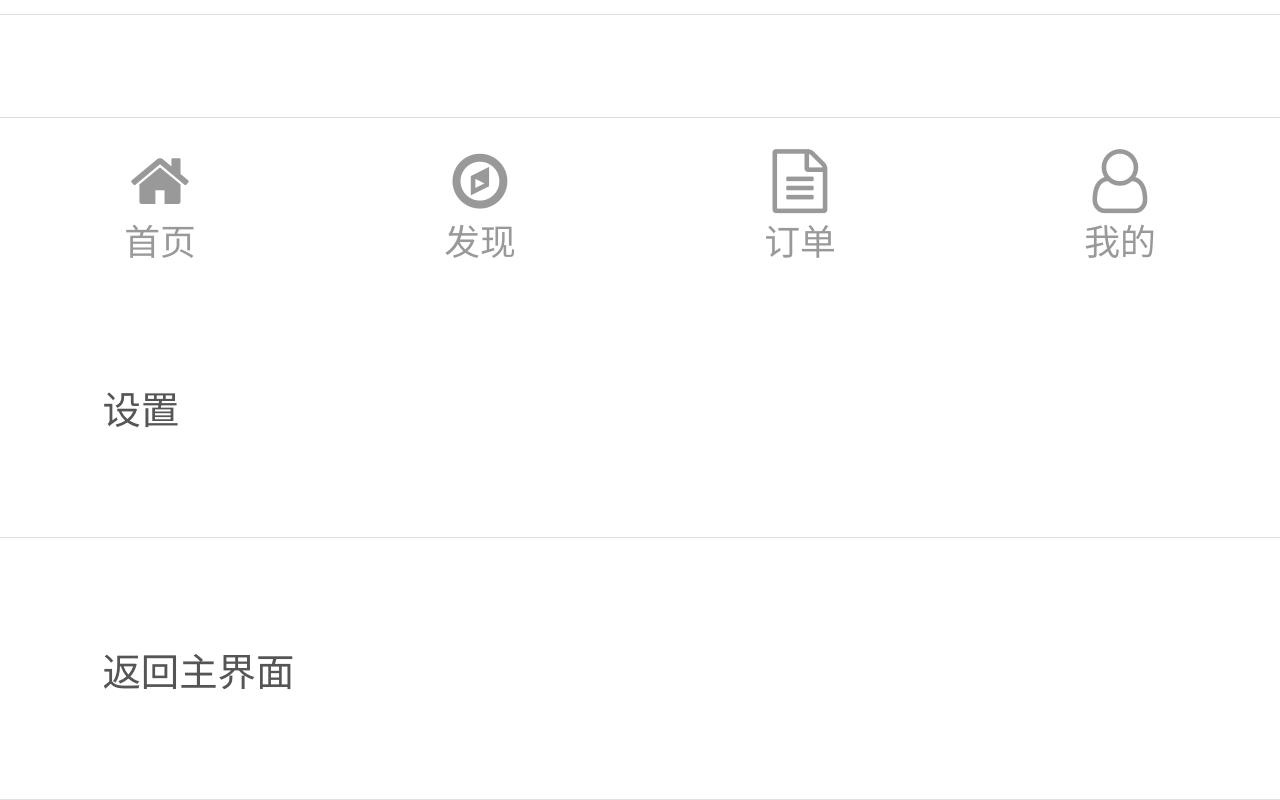
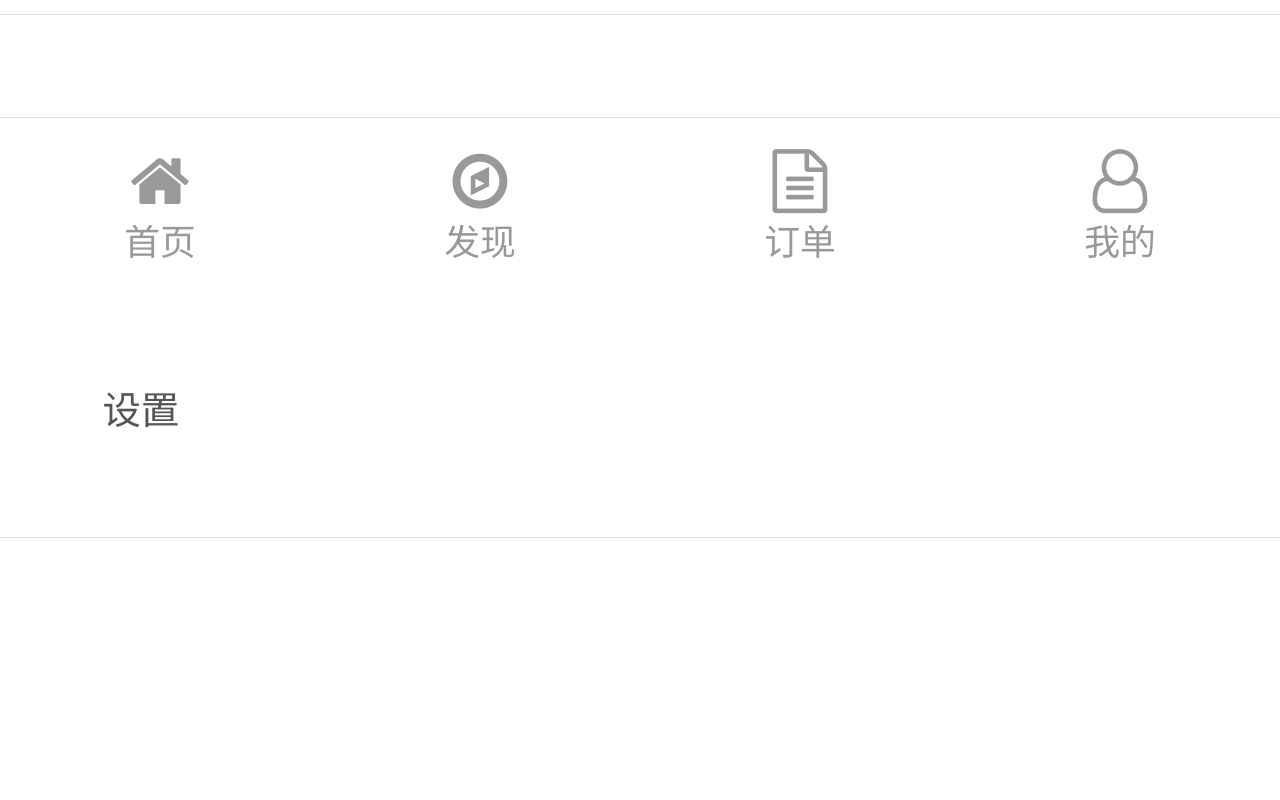
Before and after one commit to Clearautumn0/TJU2024-, a Vue app in the folder src/elmclient/: page /selfpage in a window 1280 px wide. Shown: the part 503-1303 px from the top of the page. After the commit the page ends 1041 px from the top, so only its background shows below. Built offline with nearby package versions, Linux system fonts and the light colour scheme.

Commit message:
修改我的界面返回方式

```diff
--- a/src/elmclient/src/views/Selfpage.vue
+++ b/src/elmclient/src/views/Selfpage.vue
@@ -10,7 +10,7 @@
                 <li @click="toindividual_inf" class="profile-menu-item">个人信息</li>
                 <li class="profile-menu-item">会员</li>
                 <li class="profile-menu-item">设置</li>
-                <li @click="backfun" class="profile-menu-item">返回主界面</li>
+                <!-- <li @click="backfun" class="profile-menu-item">返回主界面</li> -->
             </ul>
 
         <Footer></Footer>
```
